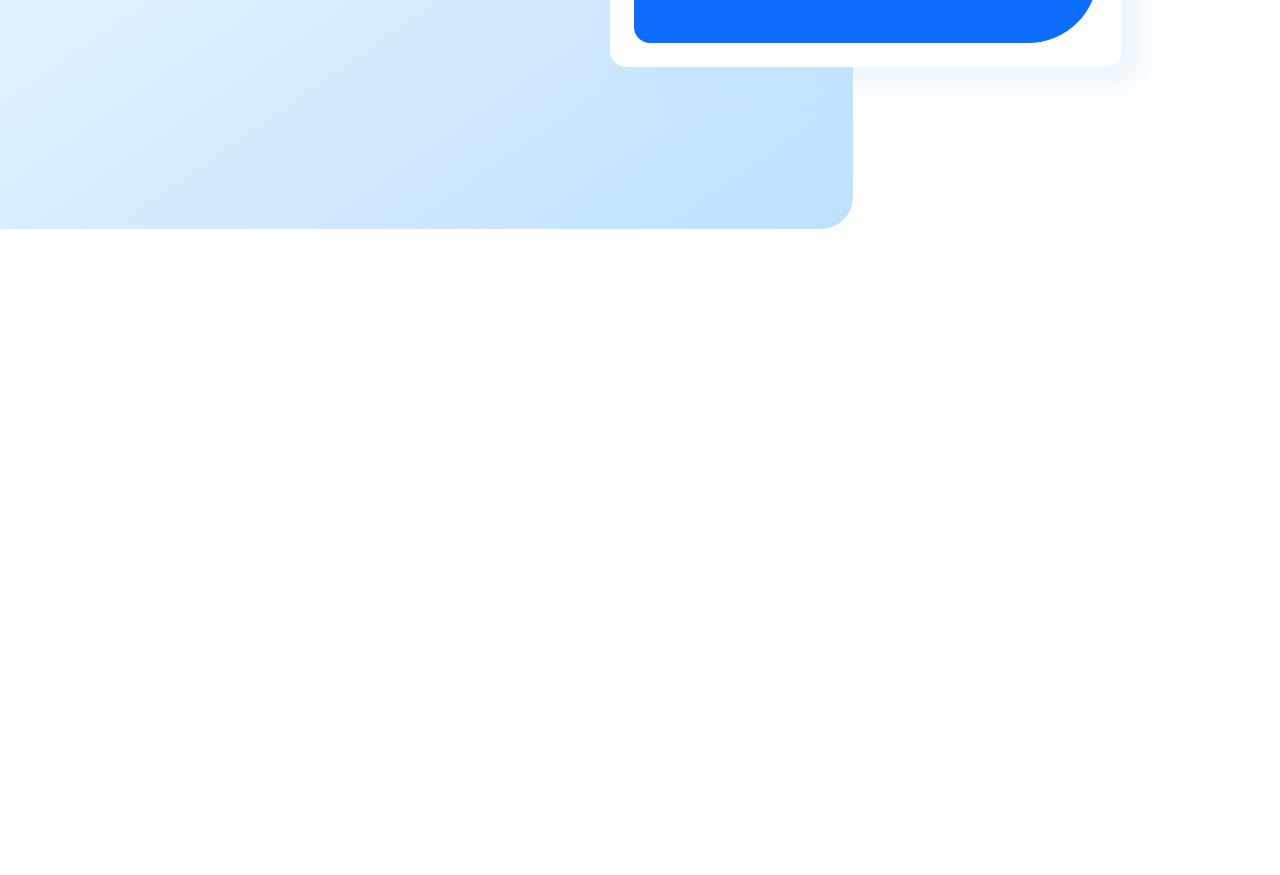
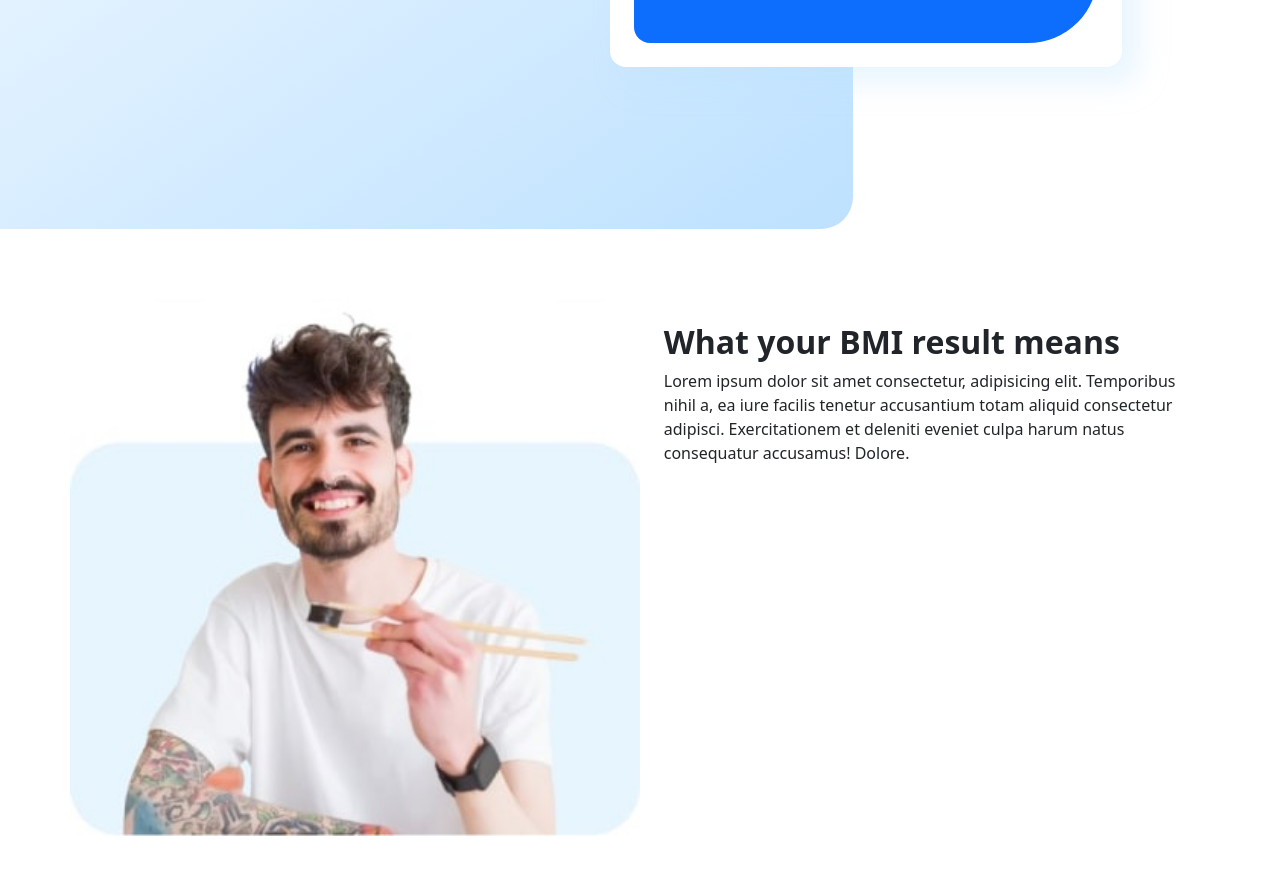
Before and after one commit to David-Santos94/body-mass-index-calculator, a plain HTML site: page index.html in a window 1280 px wide. Shown: the part 613-1488 px from the top of the page. Before the commit the page ends 842 px from the top, so only its background shows below. Drawn offline with nearby package versions, Linux system fonts and the light colour scheme.

Commit message:
nova section

```diff
--- a/index.html
+++ b/index.html
@@ -13,6 +13,7 @@
     <link rel="stylesheet" href="style.css">
 </head>
 <body>
+  <section>
     <div class="container-fluid">
       <div class="row justify-content-center justify-content-lg-start align-items-lg-center">
         <div id="header" class="text-center text-lg-start col-12 col-lg-8">
@@ -65,11 +66,31 @@
         </div>
       </div>
     </div>
+  </section>
+  <section>
     <div class="container">
+      <div class="row">
+        <div class="col-md-6 p-0">
+          <img class="w-100" src="images/imagem-homem.jpg" alt="homem comendo sushi">
+        </div>
+        <div class="col-md-6 pt-4">
           <div class="row justify-content-center">
-
+            <div class="col-10 col-md-11 p-0">
+              <h2 class="font-h2">What your BMI result means</h2>
+            </div>
+            <div class="col-10 col-md-11 p-0">
+              <p class="font-p">Lorem ipsum dolor sit amet consectetur, adipisicing elit. Temporibus nihil a, ea iure facilis tenetur accusantium totam aliquid consectetur adipisci. Exercitationem et deleniti eveniet culpa harum natus consequatur accusamus! Dolore.</p>
             </div>
           </div>
+        </div>
+      </div>
+      <div class="row">
+        <div class="col-4"></div>
+        <div class="col-4"></div>
+        <div class="col-4"></div>
+      </div>
+    </div>
+  </section>
 
     <script src="https://cdn.jsdelivr.net/npm/bootstrap@5.3.2/dist/js/bootstrap.bundle.min.js" integrity="sha384-C6RzsynM9kWDrMNeT87bh95OGNyZPhcTNXj1NW7RuBCsyN/o0jlpcV8Qyq46cDfL" crossorigin="anonymous"></script>
     <script src="https://code.jquery.com/jquery-3.7.1.min.js"></script>
--- a/style.css
+++ b/style.css
@@ -13,7 +13,7 @@ font paragrafos - font-p
 }
 
 .font-h2 {
-    font-size: 42px;
+    font-size: 32px;
     font-weight: bold;
 }
 
@@ -30,6 +30,10 @@ font paragrafos - font-p
 
 .font-p {
     font-size: 16px;
+}
+
+section {
+    margin-bottom: 70px;
 }
 
 #header {
@@ -100,7 +104,7 @@ font paragrafos - font-p
 
 @media screen and (min-width: 1023px) {
     #header {
-        padding:50px 400px 250px 120px;
+        padding:50px 390px 250px 120px;
     }
 
     .content {
```
Also changed, not shown: images/imagem-homem.jpg (added). Lines whose indentation alone changed are shown as unchanged.
